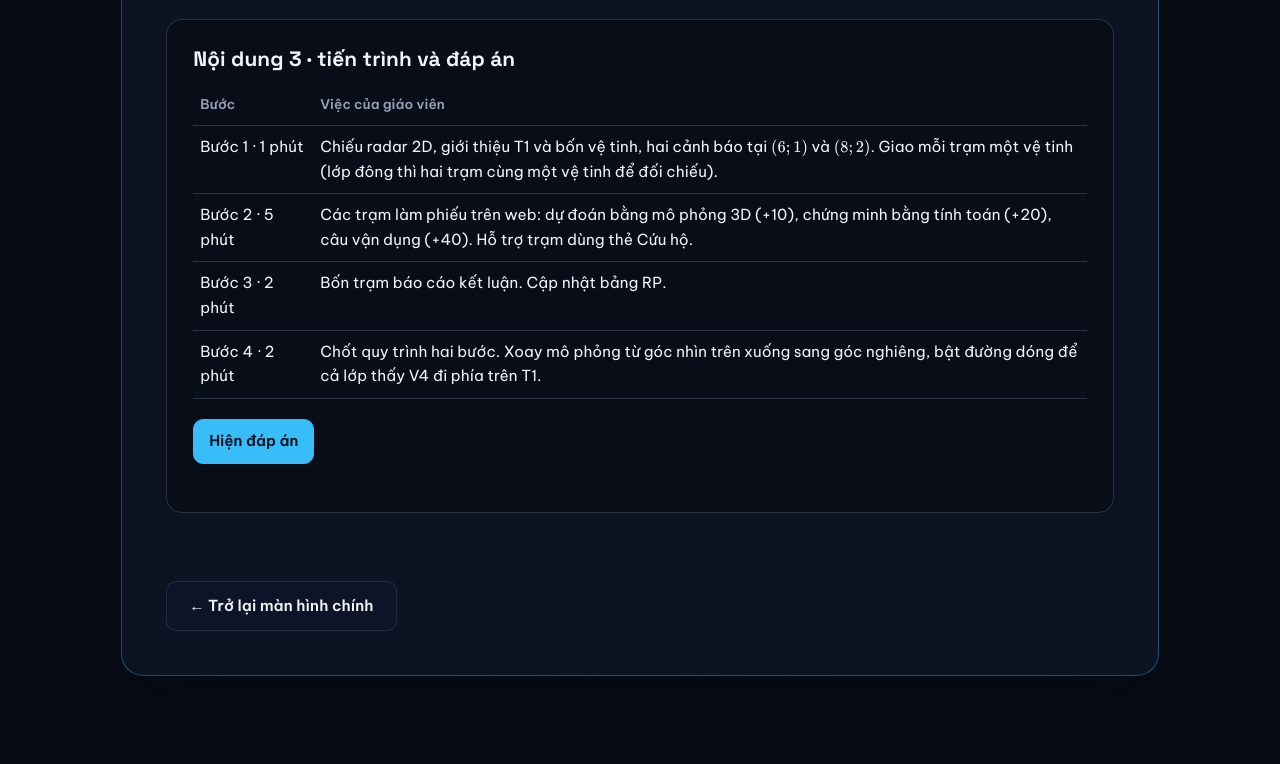
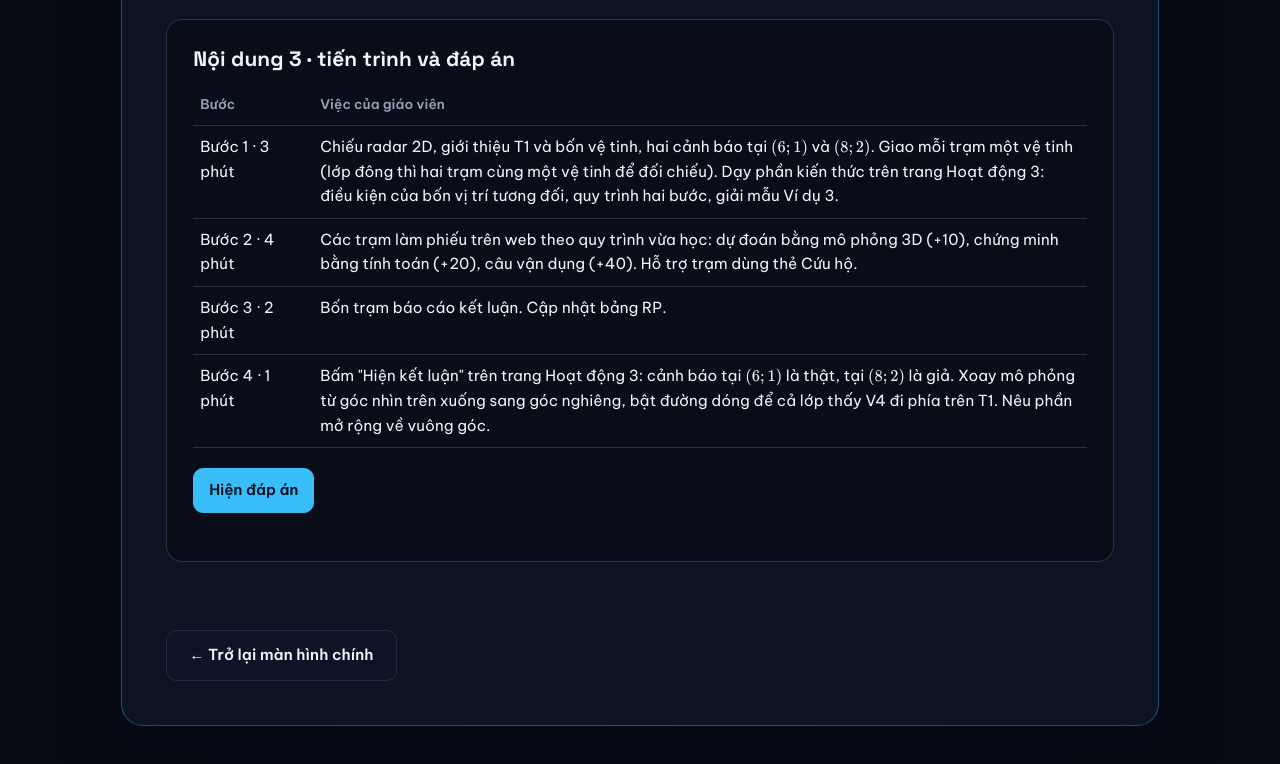
Before and after one commit to nguyenkhoi6107-ux/tieuluan-ck-ttnt, a plain HTML site: page giao-vien/index.html in a window 1280 px wide. Shown: the part 1677-2441 px from the top of the page. Drawn offline with nearby package versions, Linux system fonts and the light colour scheme.

Commit message:
Giáo viên: chia lại thời gian Hoạt động 3; README: những phần cần giữ khi thiết kế lại giao diện

```diff
--- a/giao-vien/index.html
+++ b/giao-vien/index.html
@@ -103,10 +103,10 @@
     <h2>Nội dung 3 · tiến trình và đáp án</h2>
     <table class="bang">
       <tr><th style="width:120px">Bước</th><th>Việc của giáo viên</th></tr>
-      <tr><td>Bước 1 · 1 phút</td><td>Chiếu radar 2D, giới thiệu T1 và bốn vệ tinh, hai cảnh báo tại $(6;1)$ và $(8;2)$. Giao mỗi trạm một vệ tinh (lớp đông thì hai trạm cùng một vệ tinh để đối chiếu).</td></tr>
-      <tr><td>Bước 2 · 5 phút</td><td>Các trạm làm phiếu trên web: dự đoán bằng mô phỏng 3D (+10), chứng minh bằng tính toán (+20), câu vận dụng (+40). Hỗ trợ trạm dùng thẻ Cứu hộ.</td></tr>
+      <tr><td>Bước 1 · 3 phút</td><td>Chiếu radar 2D, giới thiệu T1 và bốn vệ tinh, hai cảnh báo tại $(6;1)$ và $(8;2)$. Giao mỗi trạm một vệ tinh (lớp đông thì hai trạm cùng một vệ tinh để đối chiếu). Dạy phần kiến thức trên trang Hoạt động 3: điều kiện của bốn vị trí tương đối, quy trình hai bước, giải mẫu Ví dụ 3.</td></tr>
+      <tr><td>Bước 2 · 4 phút</td><td>Các trạm làm phiếu trên web theo quy trình vừa học: dự đoán bằng mô phỏng 3D (+10), chứng minh bằng tính toán (+20), câu vận dụng (+40). Hỗ trợ trạm dùng thẻ Cứu hộ.</td></tr>
       <tr><td>Bước 3 · 2 phút</td><td>Bốn trạm báo cáo kết luận. Cập nhật bảng RP.</td></tr>
-      <tr><td>Bước 4 · 2 phút</td><td>Chốt quy trình hai bước. Xoay mô phỏng từ góc nhìn trên xuống sang góc nghiêng, bật đường dóng để cả lớp thấy V4 đi phía trên T1.</td></tr>
+      <tr><td>Bước 4 · 1 phút</td><td>Bấm "Hiện kết luận" trên trang Hoạt động 3: cảnh báo tại $(6;1)$ là thật, tại $(8;2)$ là giả. Xoay mô phỏng từ góc nhìn trên xuống sang góc nghiêng, bật đường dóng để cả lớp thấy V4 đi phía trên T1. Nêu phần mở rộng về vuông góc.</td></tr>
     </table>
 
     <p style="margin-top:16px"><button class="nut chinh" data-hien="dap-an">Hiện đáp án</button></p>
```
Also changed, not shown: README.md.
